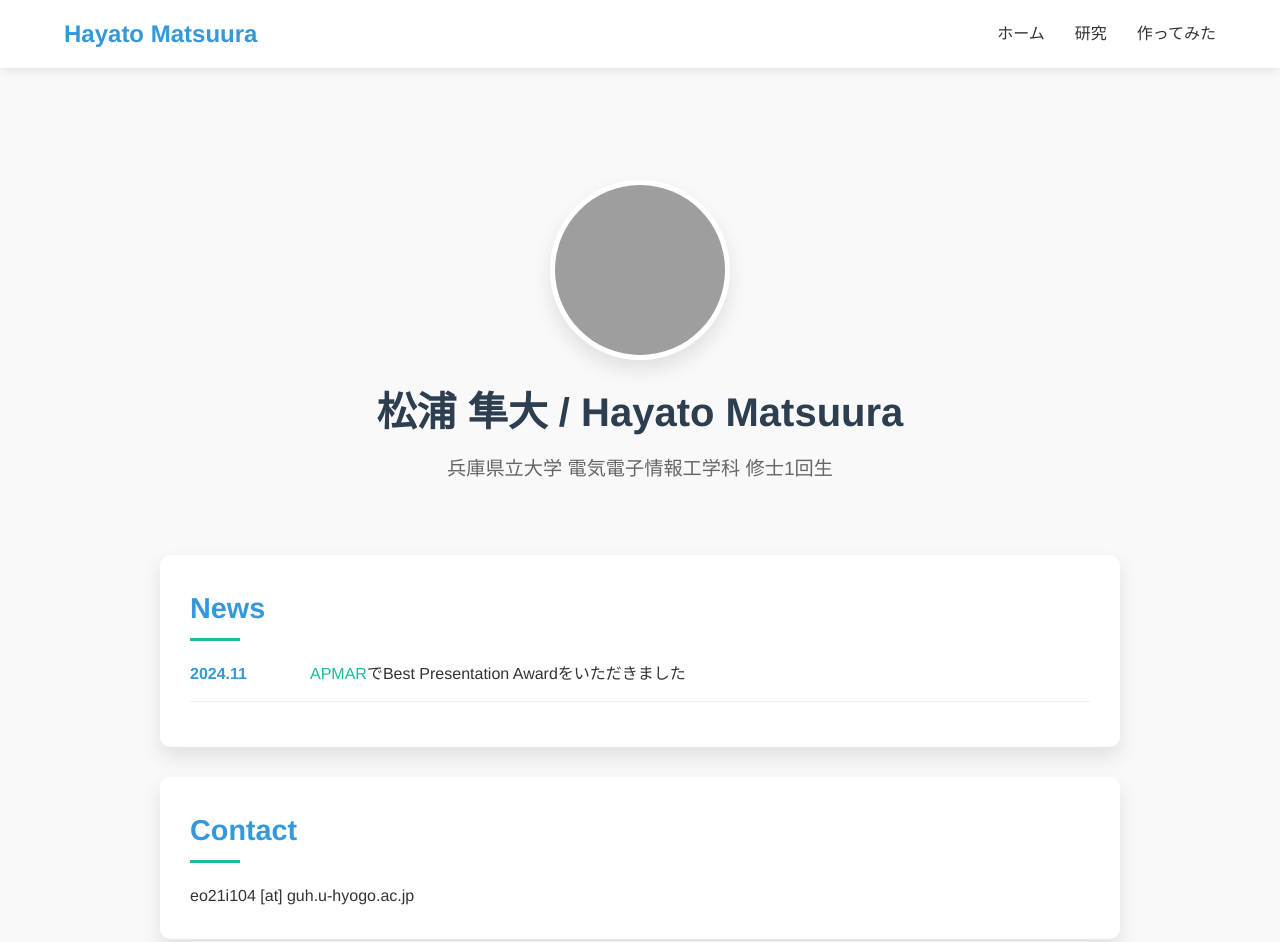
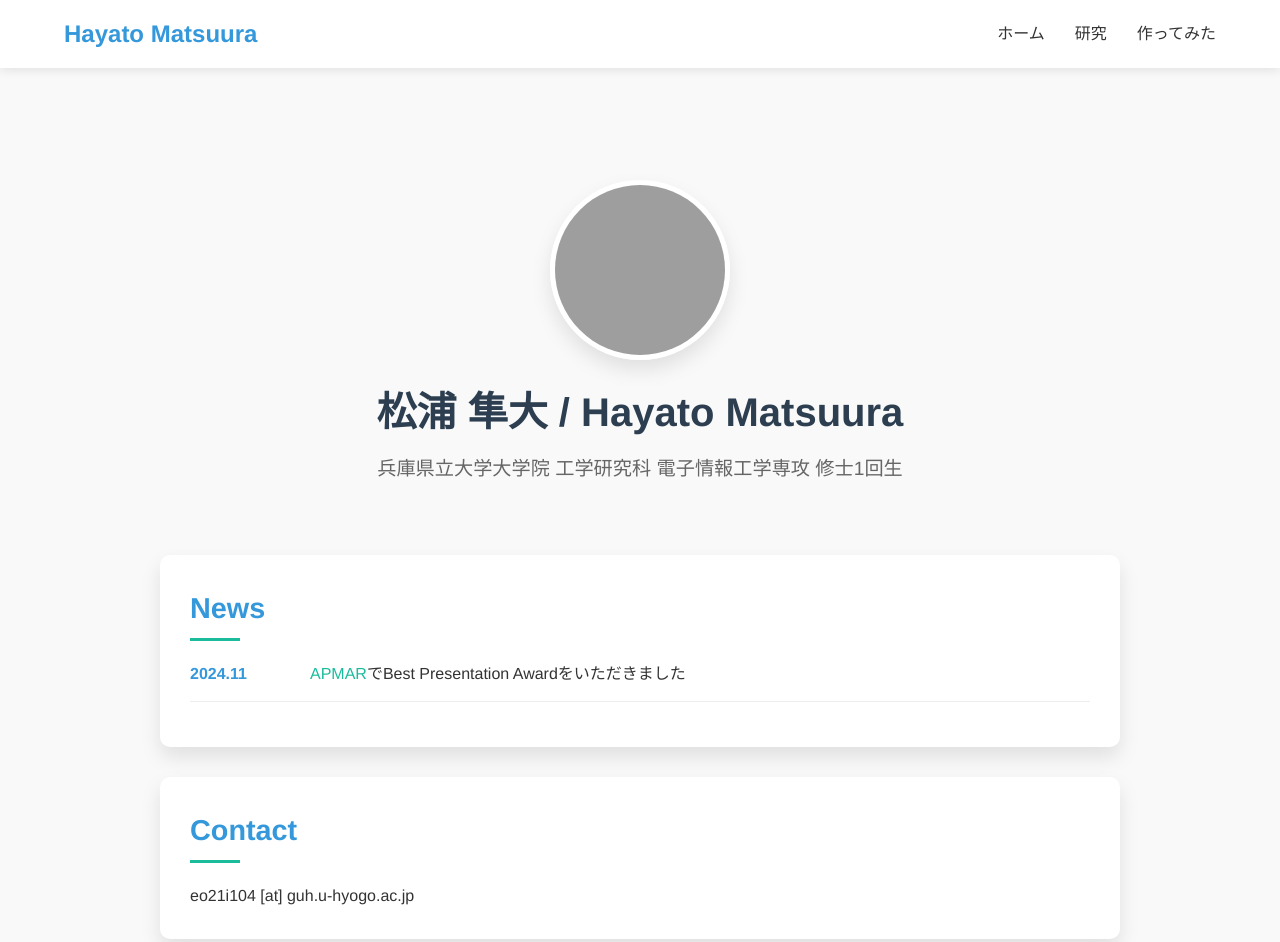
Before and after one commit to hhyytt0126/MyWeb, a plain HTML site: page index.html in a window 1280 px wide. Shown: the top 942 px of the page. Drawn offline with Linux system fonts and the light colour scheme; grey boxes are pictures that could not be loaded.

Commit message:
04/24 Commit

```diff
--- a/index.html
+++ b/index.html
@@ -34,7 +34,7 @@
                 <img src="./Pictures/portfolio.jpg" alt="松浦 隼大" class="profile-image">
                 <div class="profile-info">
                     <h1>松浦 隼大 / Hayato Matsuura</h1>
-                    <p class="title">兵庫県立大学 電気電子情報工学科 修士1回生</p>
+                    <p class="title">兵庫県立大学大学院 工学研究科 電子情報工学専攻 修士1回生</p>
                 </div>
             </div>
 
```
